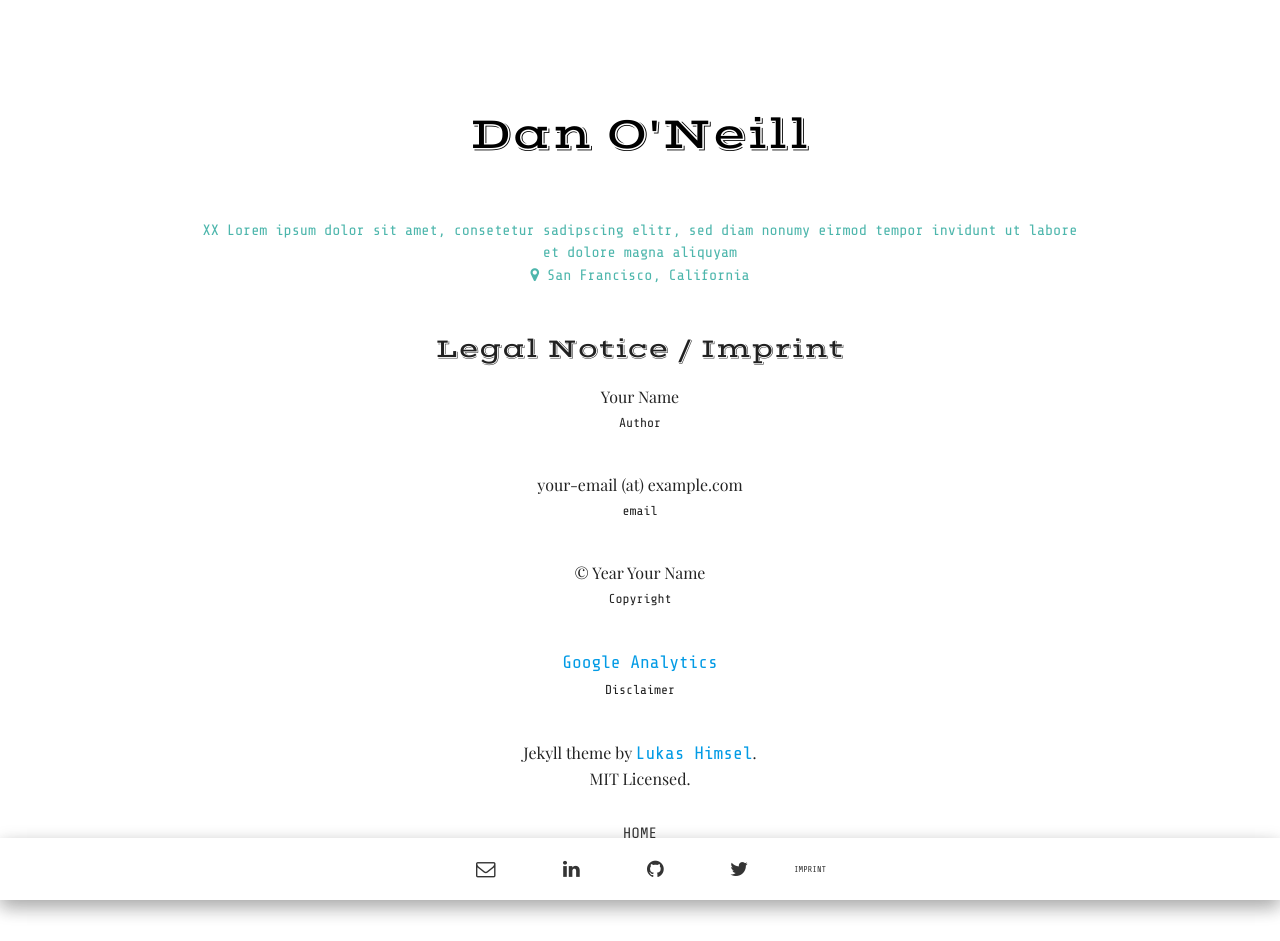
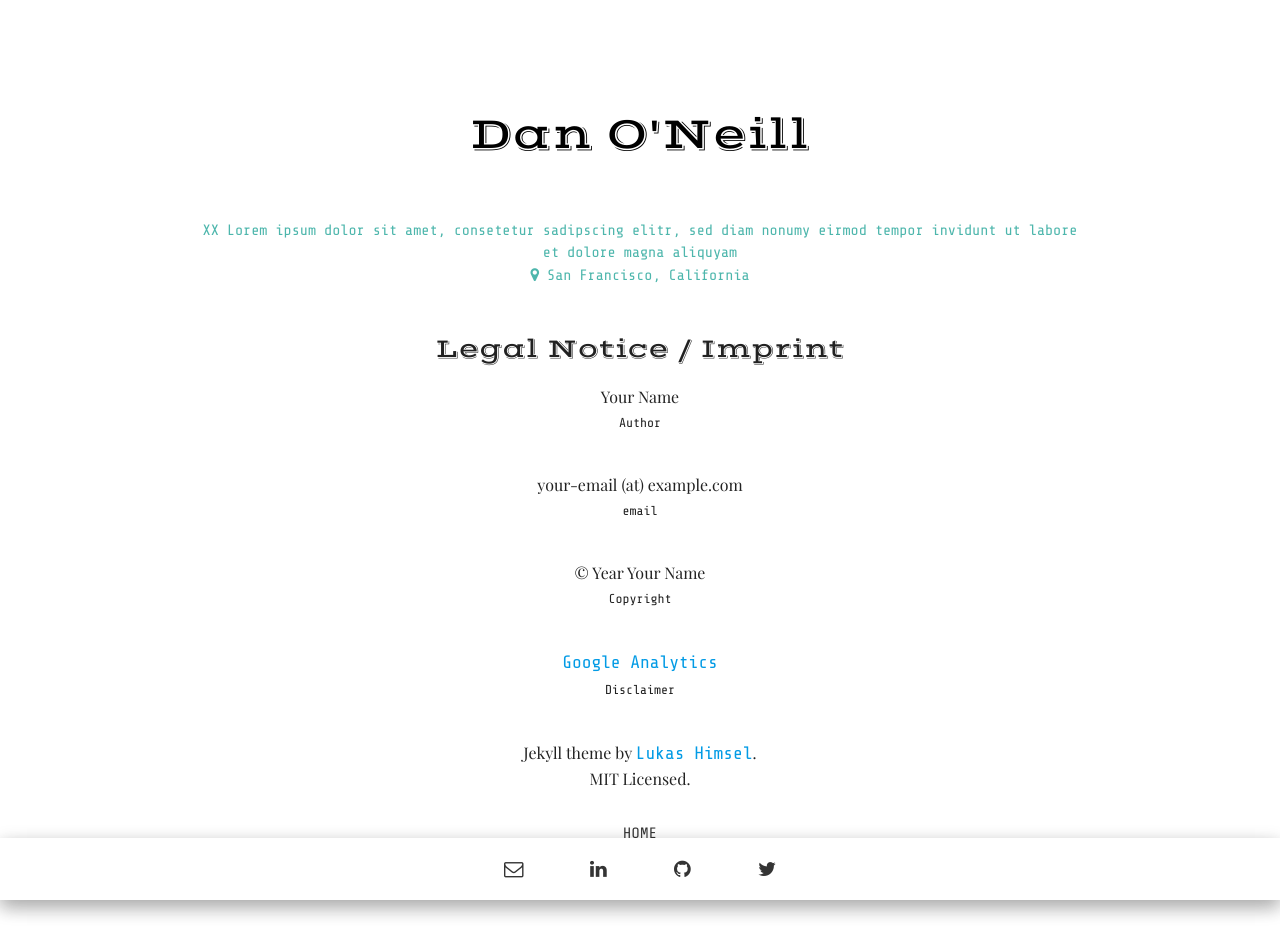
Before and after one commit to danielponeill/danielponeill.github.io, a Jekyll site: the page built from imprint.html, in a window 1280 px wide. Built offline with Jekyll 4.4.1, drawn with Linux system fonts in a browser that asks for light colours; some web fonts are replaced.

Commit message:
Update footer.html

```diff
--- a/_includes/footer.html
+++ b/_includes/footer.html
@@ -12,7 +12,6 @@
         {% if site.twitter_username %}
         <a href="https://twitter.com/{{ site.twitter_username }}" class="waves-effect waves-teal btn-flat my-twitter-link"><i class="fa fa-twitter"></i></a>
         {% endif %}
-        <a class="waves-effect waves-teal btn-flat my-imprint-link" href="{{ "/imprint.html" | prepend: site.baseurl }}">{{ site.imprint_btn }}</a>
     </p>
 </footer>
 <script type="text/javascript" src="{{ "/styles/jquery.js" | prepend: site.baseurl }}"></script>
```
